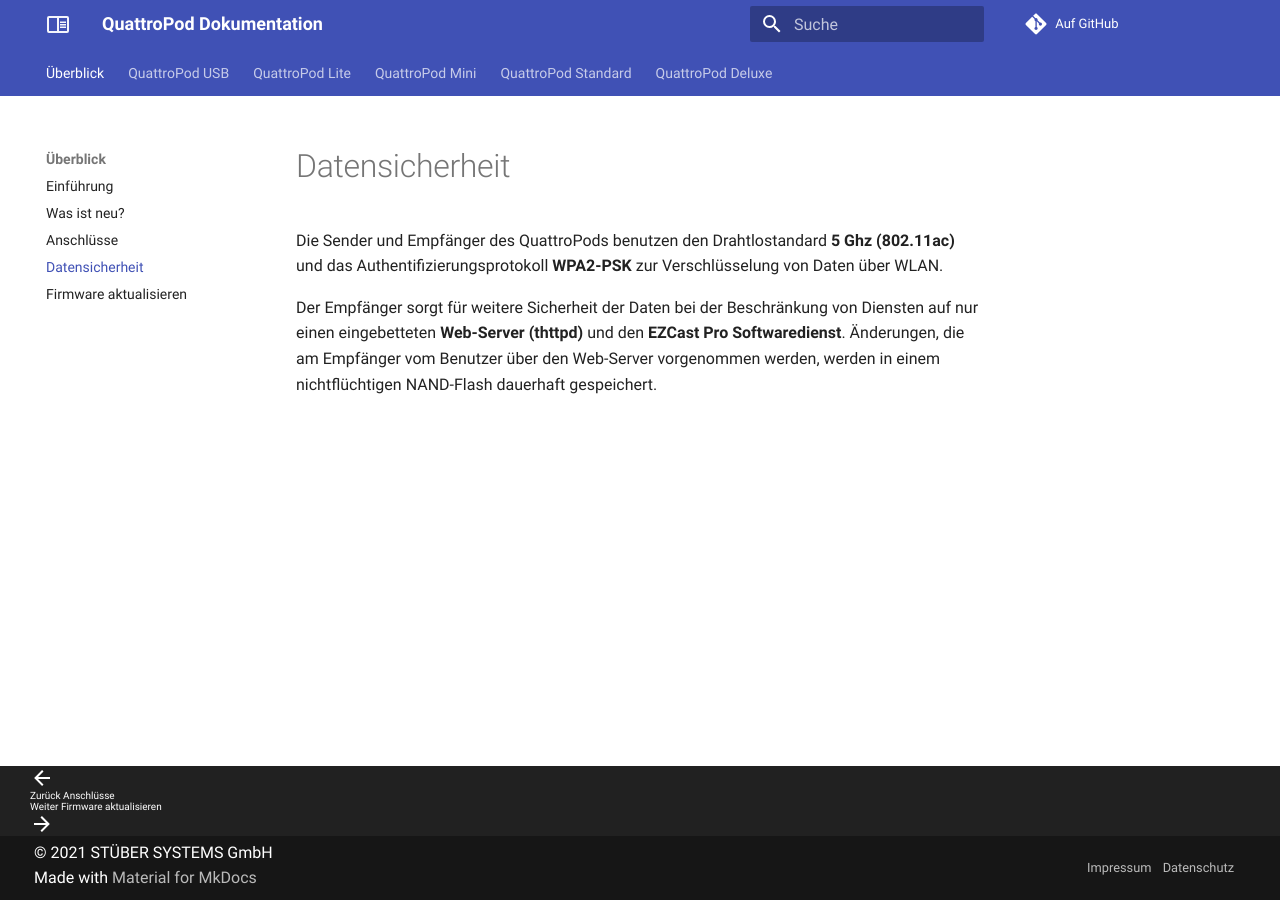
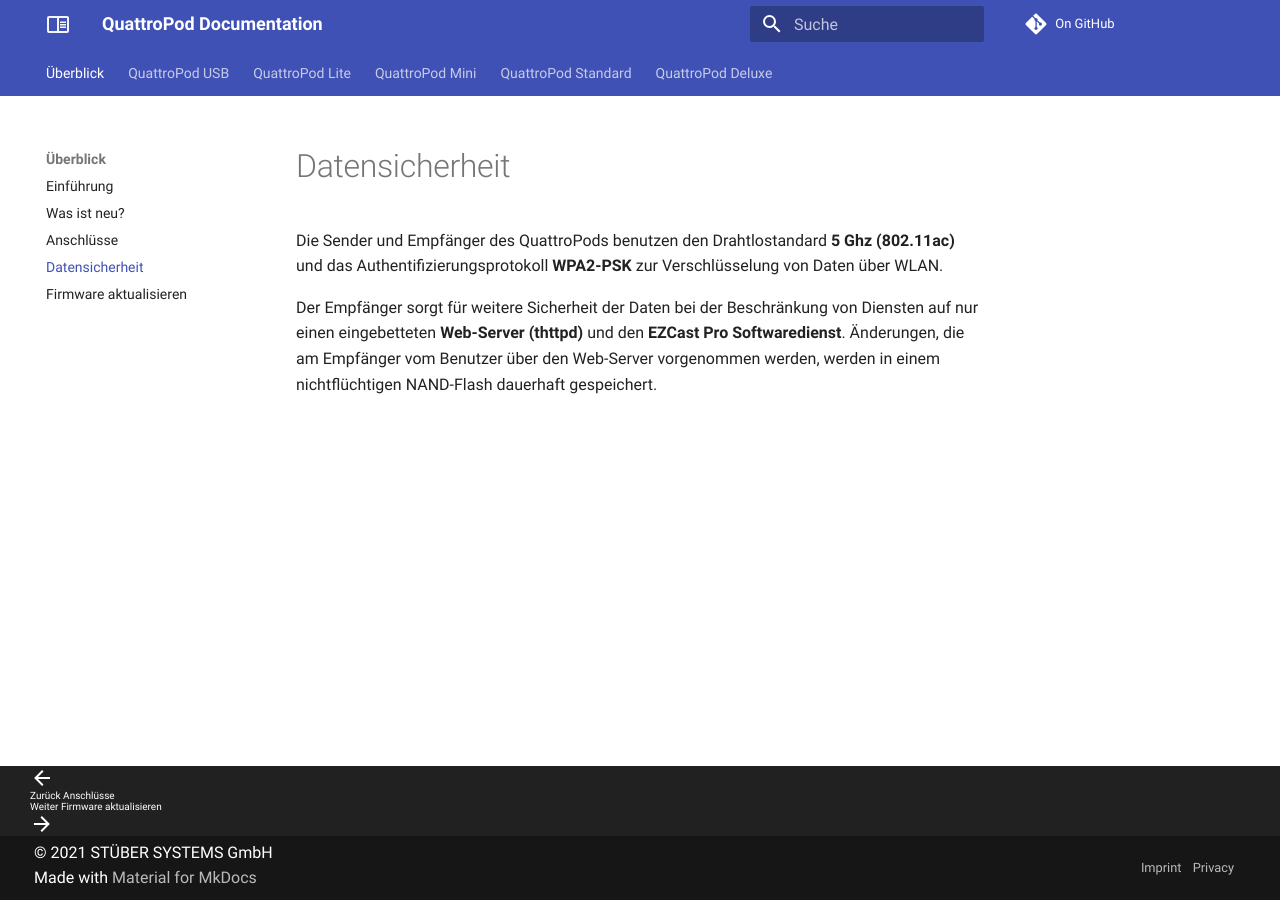
Before and after one commit to stuebersystems/doc.quattropod.en, an MkDocs documentation site: the page built from docs/datasecurity.md, in a window 1280 px wide. Built offline with MkDocs 1.6.1 and Material for MkDocs 9.7.7, drawn with Linux system fonts in a browser that asks for light colours; comment, search, counter and statistics services are not loaded.

```diff
--- a/mkdocs.yml
+++ b/mkdocs.yml
@@ -1,13 +1,13 @@
 # Project information
-site_name: QuattroPod Dokumentation
-site_url: 'https://doc.quattropod.de'
+site_name: QuattroPod Documentation
+site_url: 'https://doc.quattropod.eu'
 site_author: 'STÜBER SYSTEMS GmbH'
 site_description: >-
-    Unsere Dokumentation für alle QuattroPod Produkte.
+    Our documentation for all QuattroPod products.
 
 # Repository
-repo_name: 'Auf GitHub'
-repo_url: 'https://github.com/stuebersystems/doc.quattropod.de'
+repo_name: 'On GitHub'
+repo_url: 'https://github.com/stuebersystems/doc.quattropod.en'
 
 # Copyright
 copyright: '&copy; 2021 STÜBER SYSTEMS GmbH'
@@ -33,10 +33,10 @@ theme:
 # Legal links
 extra:
     legal:
-        - label: Impressum
-          link: https://www.stueber.de/imprint.php
-        - label: Datenschutz
-          link: https://legal.stueber.de/privacy.php
+        - label: Imprint
+          link: https://www.stueber.co.uk/imprint.php
+        - label: Privacy
+          link: https://legal.stueber.co.uk/privacy.php
 
 # Customization
 extra_css:
```
